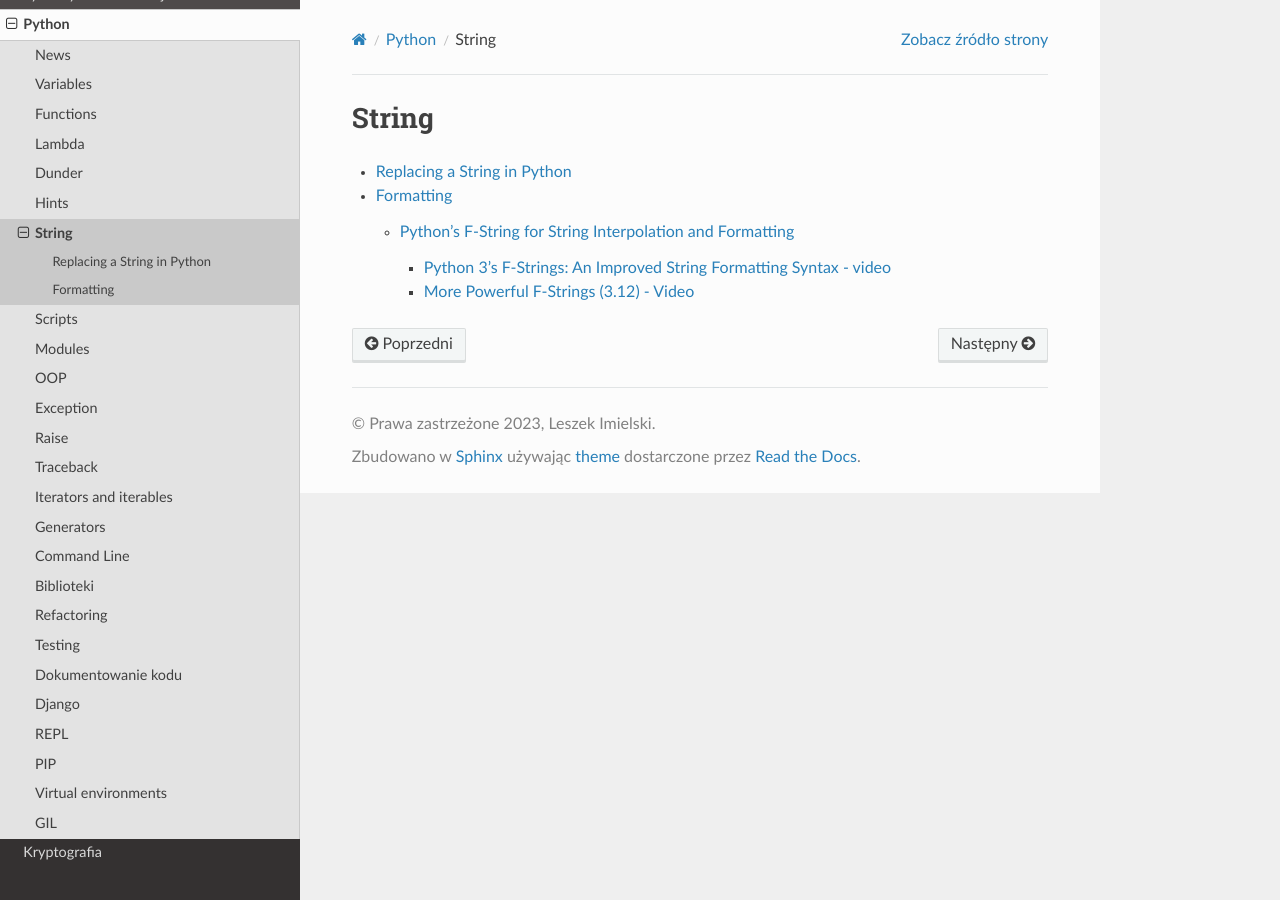
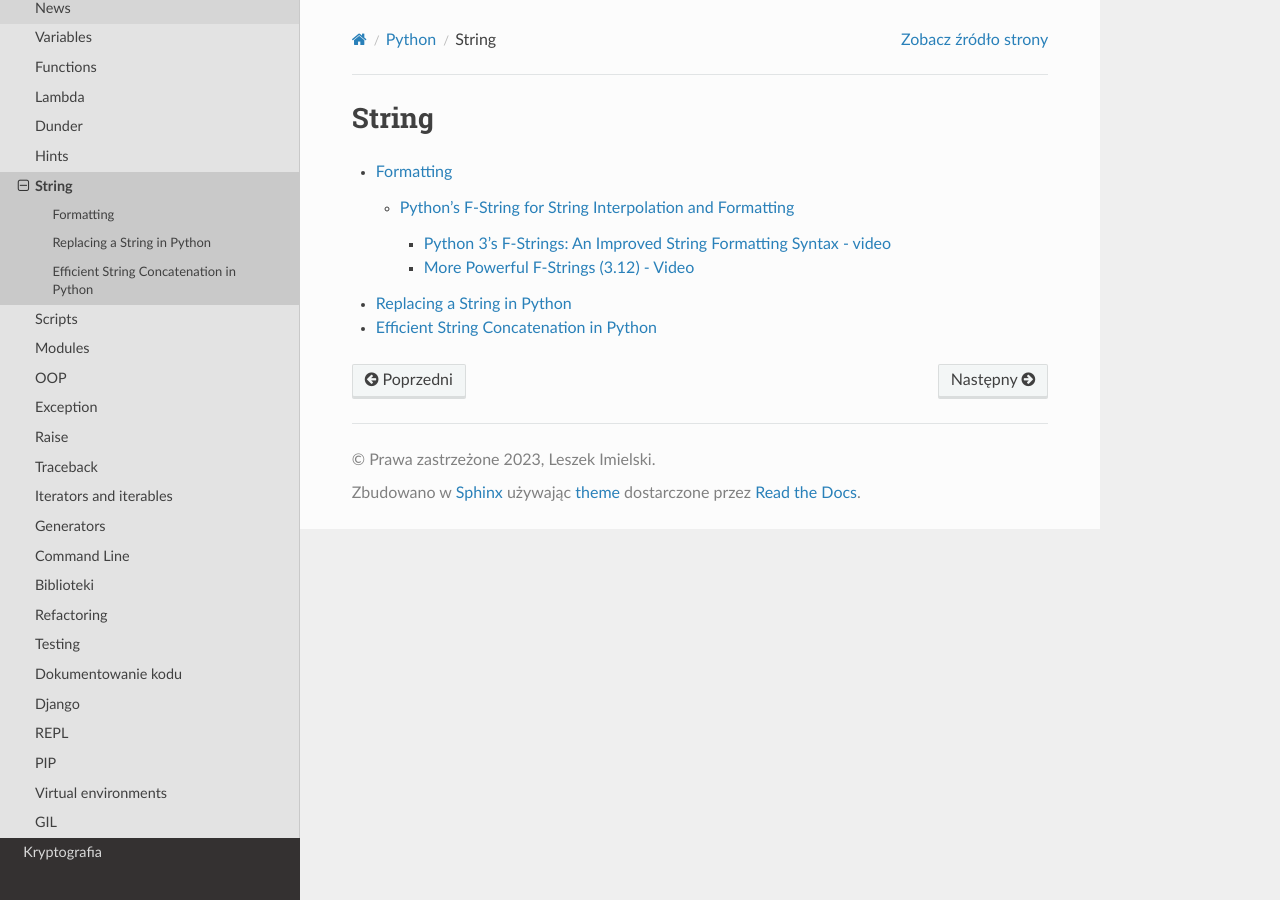
Before and after one commit to limielski/UsingSphinx, a Sphinx documentation site: the page built from docs/source/python/string/index.rst, in a window 1280 px wide. Built offline with Sphinx 7.4.7 and the Read the Docs theme 2.0.0, drawn with Linux system fonts in a browser that asks for light colours.

Commit message:
add Efficient String Concatenation in Python

```diff
--- a/docs/source/python/string/index.rst
+++ b/docs/source/python/string/index.rst
@@ -4,5 +4,6 @@ String
 .. toctree::
    :maxdepth: 4
 
+   formatting/index
    string0-0
-   formatting/index
+   string1-0
--- /dev/null
+++ b/docs/source/python/string/string1-0.rst
@@ -0,0 +1,6 @@
+Efficient String Concatenation in Python
+========================================
+
+by Leodanis Pozo Ramos  May 03, 2023
+
+https://realpython.com/python-string-concatenation/
```
